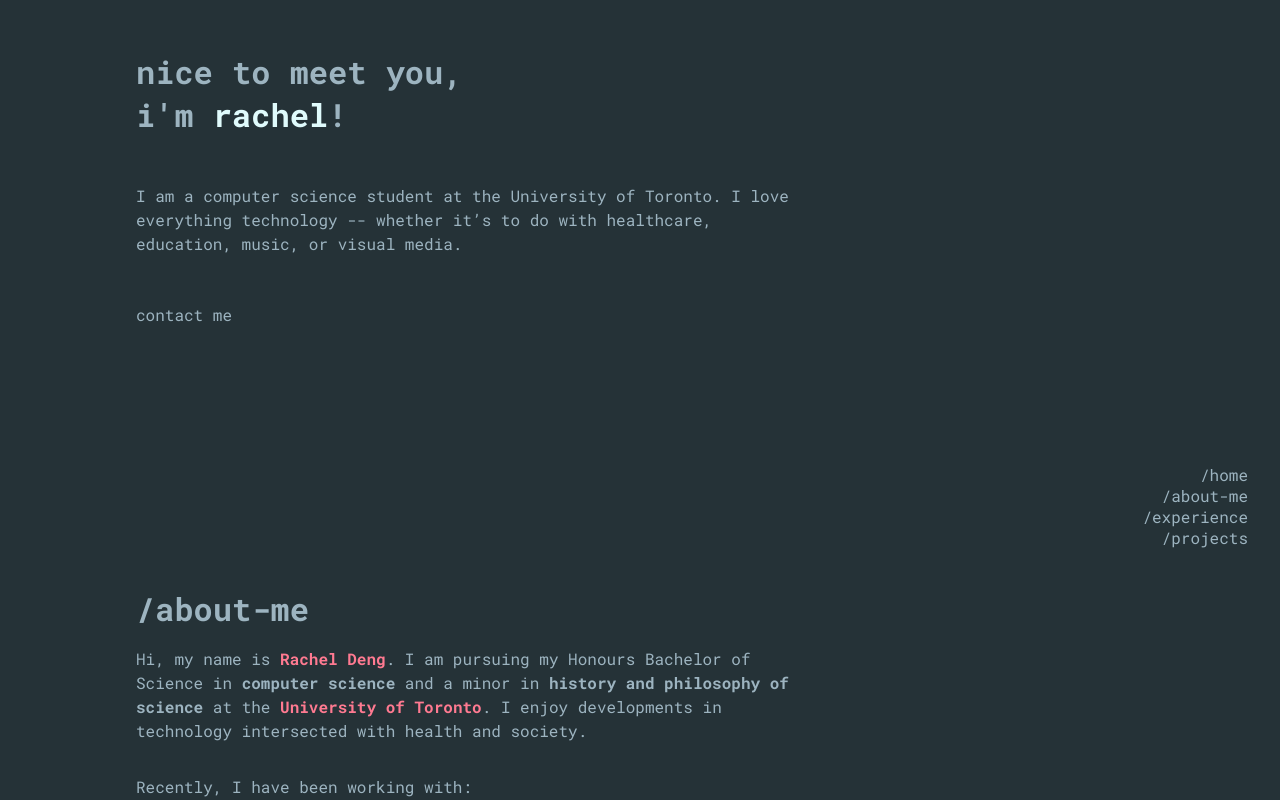
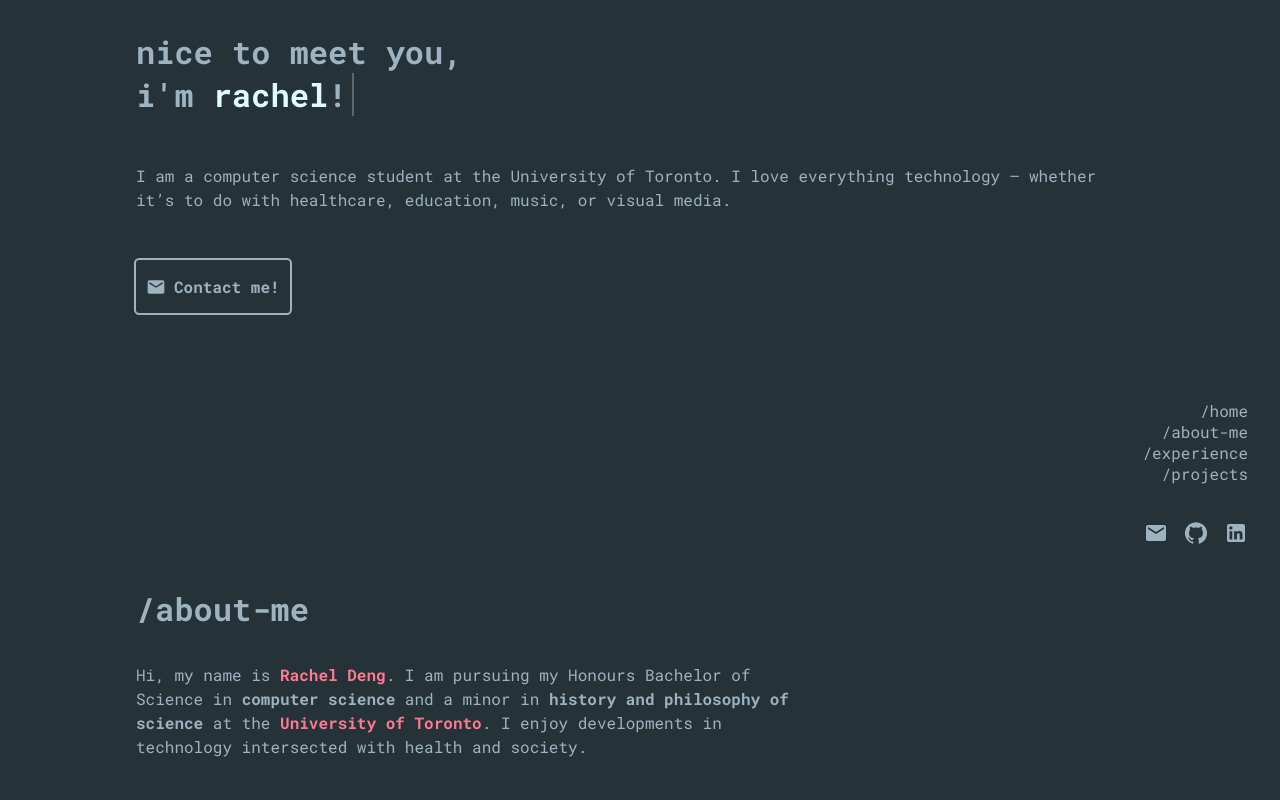
Before and after one commit to rachelkd/portfolio, a React (Vite) app: page / in a window 1280 px wide. Shown: the part 220-1020 px from the top of the page. Built offline with nearby package versions, Linux system fonts and the light colour scheme.

Commit message:
added social media icons

```diff
--- a/package.json
+++ b/package.json
@@ -10,6 +10,10 @@
     "preview": "vite preview"
   },
   "dependencies": {
+    "@emotion/react": "^11.11.4",
+    "@emotion/styled": "^11.11.5",
+    "@mui/icons-material": "^5.15.19",
+    "@mui/material": "^5.15.19",
     "@types/react-scroll": "^1.8.10",
     "react": "^18.2.0",
     "react-dom": "^18.2.0",
--- /dev/null
+++ b/src/components/Icons.css
@@ -0,0 +1,38 @@
+.social-media-icons {
+    display: flex;
+    flex-direction: row;
+    justify-content: center;
+    width: fit-content;
+    align-items: left;
+    gap: 1em;
+}
+
+.social-media-icons button {
+    color: var(--primary-color);
+    background-color: transparent;
+    outline: none;
+    border: none;
+    transition: 0.3s ease-in-out;
+    padding: 0;
+}
+
+.social-media-icons button:hover {
+    color: var(--accent-color-2);
+    cursor: pointer;
+}
+
+@media (min-width: 960px) {
+    .social-media-icons {
+        position: fixed;
+        bottom: 2em;
+        right: 2em;
+        align-items: flex-end;
+        margin-left: 1px;
+    }
+}
+
+@media (max-width: 960px) {
+    .btn-email-2 {
+        display: none; /* Hide the EmailIcon button */
+    }
+}
--- /dev/null
+++ b/src/components/Icons.tsx
@@ -0,0 +1,33 @@
+import EmailIcon from '@mui/icons-material/Email';
+import GitHubIcon from '@mui/icons-material/GitHub';
+import LinkedInIcon from '@mui/icons-material/LinkedIn';
+import { FC } from 'react';
+import './Icons.css';
+
+const Icons: FC = () => {
+    const handleEmail = () => {
+        window.location.href = 'mailto:rachel05deng@gmail.com';
+    };
+    const handleGithub = () => {
+        window.open('https://github.com/rachelkd', '_blank');
+    };
+    const handleLinkedin = () => {
+        window.open('https://www.linkedin.com/in/rachelden', '_blank');
+    };
+
+    return (
+        <div className='social-media-icons'>
+            <button className='btn-email-2' onClick={handleEmail}>
+                <EmailIcon />
+            </button>
+            <button className='btn-github' onClick={handleGithub}>
+                <GitHubIcon />
+            </button>
+            <button className='btn-linkedin' onClick={handleLinkedin}>
+                <LinkedInIcon />
+            </button>
+        </div>
+    );
+};
+
+export default Icons;
--- a/src/components/Navbar.css
+++ b/src/components/Navbar.css
@@ -7,7 +7,7 @@
     text-align: right;
     position: fixed;
     right: 2rem;
-    bottom: 2rem;
+    bottom: 6rem;
     z-index: 1000;
 }
 
--- a/src/components/pages/AboutMe.css
+++ b/src/components/pages/AboutMe.css
@@ -4,6 +4,14 @@
     display: flex;
     flex-direction: column;
     justify-content: top;
+}
+
+.about-me-text {
+    margin: 0;
+}
+
+.text-section {
+    padding: 2rem 0;
 }
 
 .technologies {
--- a/src/components/pages/AboutMe.tsx
+++ b/src/components/pages/AboutMe.tsx
@@ -6,18 +6,28 @@ const AboutMe: FC = () => {
     return (
         <div className='about-me' id='about-me'>
             <h1>/about-me</h1>
+            <div className='text-section'>
                 <p className='about-me-text'>
                     Hi, my name is{' '}
                     <span className='bold highlight-2'>Rachel Deng</span>. I am
                     pursuing my Honours Bachelor of Science in{' '}
-                <span className='bold'>computer science</span> and a minor in{' '}
-                <span className='bold'>history and philosophy of science</span>{' '}
+                    <span className='bold'>computer science</span> and a minor
+                    in{' '}
+                    <span className='bold'>
+                        history and philosophy of science
+                    </span>{' '}
                     at the{' '}
-                <span className='bold highlight-2'>University of Toronto</span>.
-                I enjoy developments in technology intersected with health and
-                society.
+                    <span className='bold highlight-2'>
+                        University of Toronto
+                    </span>
+                    . I enjoy developments in technology intersected with health
+                    and society.
                 </p>
-            <p className='about-me-text'>Recently, I have been working with:</p>
+            </div>
+            <div className='text-section'>
+                <p className='about-me-text'>
+                    Recently, I have been working with:
+                </p>
                 <div className='technologies'>
                     <ul className='row'>
                         <ul className='technology-column'>
@@ -37,11 +47,15 @@ const AboutMe: FC = () => {
                         </ul>
                     </ul>
                 </div>
+            </div>
+            <div className='text-section'>
                 <p className='about-me-text'>
-                Peak Diamond 2 in Valorant. Thinks folklore is Taylor Swift’s
-                best album. Misses taking her dog on hikes with a roll of Gold
-                200 back home in Vancouver, British Columbia.
+                    Peak Diamond 2 in Valorant. Thinks <em>folklore</em> is
+                    Taylor Swift&rsquo;s best album. Misses taking her dog on
+                    hikes with a roll of Gold 200 back home in Vancouver,
+                    British Columbia.
                 </p>
+            </div>
         </div>
     );
 };
--- a/src/components/pages/Intro.css
+++ b/src/components/pages/Intro.css
@@ -1,4 +1,5 @@
 .intro {
+    width: 100%;
     display: flex;
     flex-direction: column;
     height: 100vh;
@@ -10,8 +11,51 @@
     padding: 2rem 0;
 }
 
+.btn-email {
+    color: var(--primary-color);
+    transition: color 0.3s ease-in-out;
+    display: flex;
+    justify-content: center;
+    align-items: center;
+    font-family: 'Roboto Mono';
+    font-weight: 700;
+    padding: 1em 10px;
+    font-size: 16px;
+    background-color: transparent;
+    border: none;
+    outline: 2px solid var(--primary-color);
+    border-radius: 0.2em;
+    gap: 0.5em;
+}
+
+.btn-email:hover {
+    color: var(--accent-color);
+    cursor: pointer;
+}
+
+.cursor-blink {
+    border-right: 2px solid;
+    padding-right: 0.15em;
+    animation: typing 2s steps(18), cursor 0.85s ease-in-out infinite alternate;
+}
+
+.text-and-btn {
+    height: auto;
+    width: fit-content;
+    padding-bottom: 2rem;
+    display: flex;
+    flex-direction: column;
+    justify-content: center;
+}
+
 @media screen and (max-width: 960px) {
     .intro {
         margin-right: 0;
     }
 }
+
+@keyframes cursor {
+    50% {
+        border-color: transparent;
+    }
+}
--- a/src/components/pages/Intro.tsx
+++ b/src/components/pages/Intro.tsx
@@ -1,19 +1,41 @@
 import { FC } from 'react';
 import './Intro.css';
+import EmailIcon from '@mui/icons-material/Email';
+import Icons from '../Icons';
 
 const Intro: FC = () => {
+    const handleEmailClick = () => {
+        window.location.href = 'mailto:rachel05deng@gmail.com';
+    };
+
     return (
         <div className='intro' id='intro'>
-            <h1>nice to meet you,</h1>
-            <h1>
-                i'm <span className='highlight'>rachel</span>!
-            </h1>
-            <p>
-                I am a computer science student at the University of Toronto. I
-                love everything technology -- whether it’s to do with
-                healthcare, education, music, or visual media.
-            </p>
-            <div className='btn'>contact me</div>
+            <div className='text-and-btn'>
+                <h1>nice to meet you,</h1>
+                <h1>
+                    i'm <span className='highlight'>rachel</span>
+                    <span className='cursor-blink'>!</span>
+                </h1>
+                <p>
+                    I am a computer science student at the University of
+                    Toronto. I love everything technology &mdash; whether
+                    it&rsquo;s to do with healthcare, education, music, or
+                    visual media.
+                </p>
+                <div className='btn'>
+                    <button className='btn-email' onClick={handleEmailClick}>
+                        <EmailIcon
+                            className='btn-email-icon'
+                            style={{ fontSize: 20 }}
+                        />
+                        Contact me!
+                    </button>
+                </div>
+            </div>
+
+            <div className='social-media-icons'>
+                <Icons />
+            </div>
         </div>
     );
 };
```
Also changed, not shown: 1 other file (tests, documents, lock files or other folders). Lines whose indentation alone changed are shown as unchanged.
